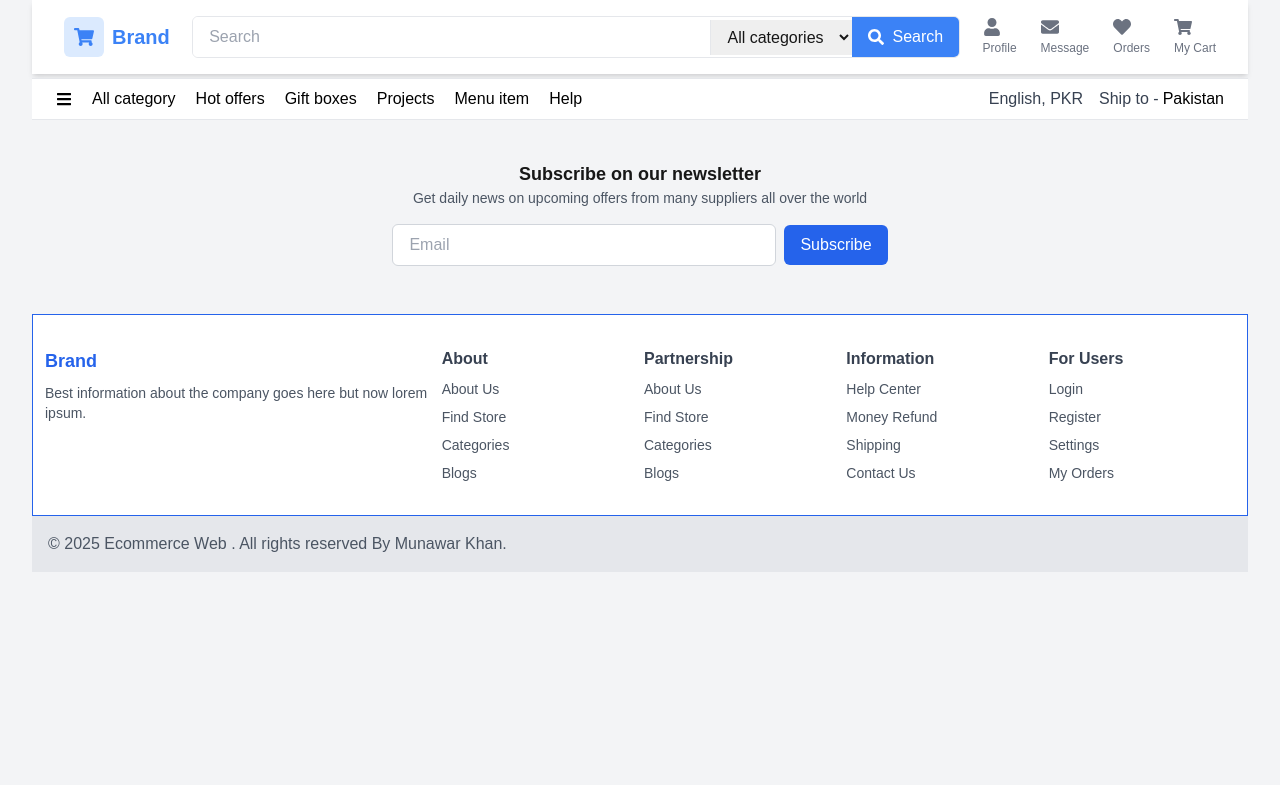
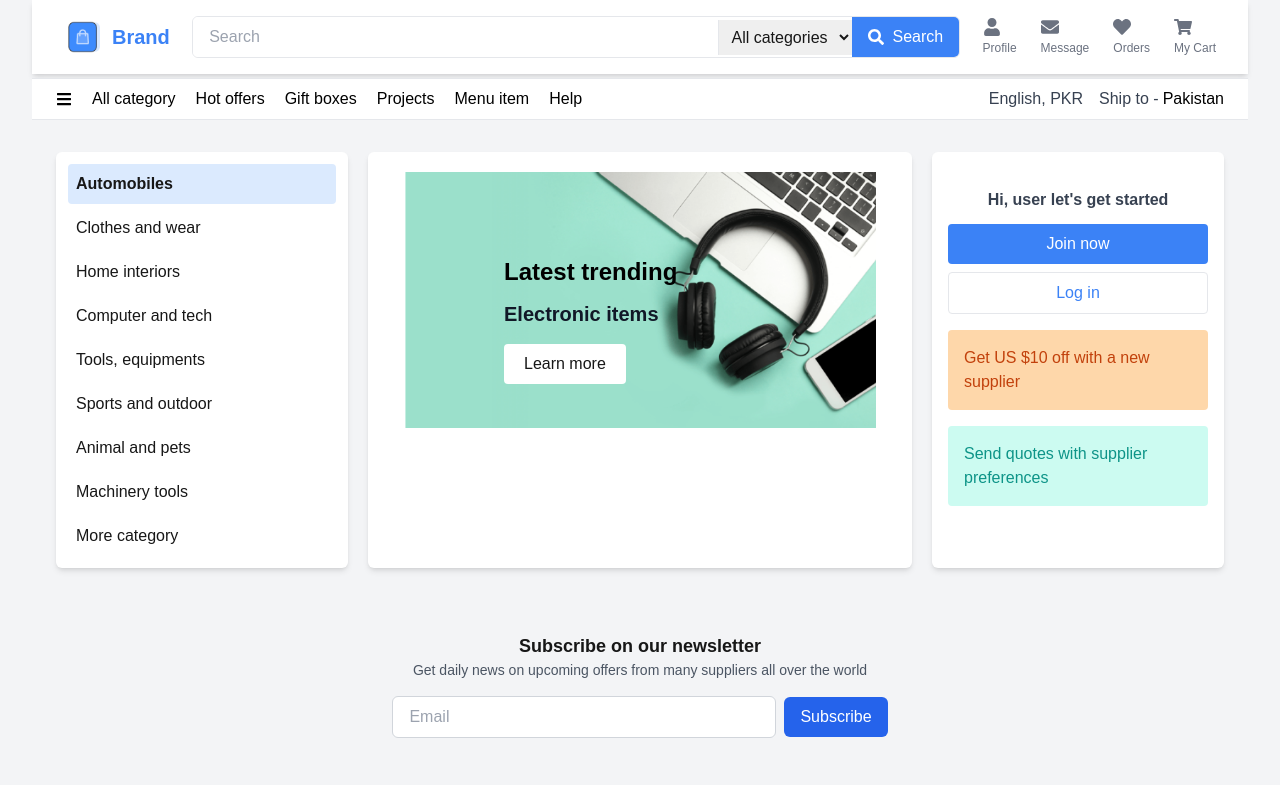
Before and after one commit to MunawarKhan1206/ecommerce-frontend-design, a Next.js app: page / in a window 1280 px wide. Shown: the top 785 px of the page. Built offline with nearby package versions, Linux system fonts and the light colour scheme.

Commit message:
Herosection is Added

```diff
--- a/src/app/page.js
+++ b/src/app/page.js
@@ -1,11 +1,15 @@
 import Header from '@/components/Header';
 import Footer from '@/components/Footer';
+import HeroSection from '@/components/HeroSection';
 
 export default function RootLayout({ children }) {
   return (
+  <>
       <body className="container mx-auto px-4 md:px-8 bg-gray-100 ">
         <Header />
+        <HeroSection />
         <Footer />
       </body>
+    </>
   );
 }
--- a/src/components/Footer.js
+++ b/src/components/Footer.js
@@ -2,7 +2,7 @@
 import React from "react";
 const Footer = () => {
   return (
-    <footer className="bg-gray-100 py-8">
+    <footer className="bg-gray-100 p-10">
       {/* Newsletter Section */}
       <div className="container mx-auto px-4 text-center">
         <h3 className="text-lg font-semibold">Subscribe on our newsletter</h3>
@@ -21,28 +21,15 @@ const Footer = () => {
         </div>
       </div>
       {/* Footer Links Section */}
-      <div className="mt-12  border  bg-white border-blue-600">
+      <div className="mt-12  border  bg-white">
         <div className="container  mx-auto px-3 flex flex-wrap justify-between items-start py-8">
           {/* Brand Section */}
-          <div className="w-full sm:w-1/3 mb-6 sm:mb-0">
+          <div className="w-full sm:w-1/3 mb-5 sm:mb-0">
             <h4 className="text-blue-600 font-bold text-lg">Brand</h4>
             <p className="text-gray-600 text-sm mt-2">
               Best information about the company goes here but now lorem ipsum.
             </p>
-            <div className="flex items-center gap-3 mt-4">
-              <a href="#" className="text-gray-600 hover:text-blue-600">
-                <i className="fab fa-facebook-f  "></i>
-              </a>
-              <a href="#" className="text-gray-600 hover:text-blue-600">
-                <i className="fab fa-twitter"></i>
-              </a>
-              <a href="#" className="text-gray-600 hover:text-blue-600">
-                <i className="fab fa-linkedin-in"></i>
-              </a>
-              <a href="#" className="text-gray-600 hover:text-blue-600">
-                <i className="fab fa-youtube"></i>
-              </a>
-            </div>
+
           </div>
 
           {/* Links Section */}
--- a/src/components/Header.js
+++ b/src/components/Header.js
@@ -3,6 +3,7 @@ import { useState } from "react";
 import Link from "next/link";
 import { useRouter } from "next/navigation";
 import { FaUser, FaEnvelope, FaHeart, FaShoppingCart, FaSearch, FaFlag, FaBars } from "react-icons/fa";
+import Image from "next/image";
 
 const Header = () => {
   const [searchQuery, setSearchQuery] = useState("");
@@ -20,8 +21,8 @@ const Header = () => {
       <div className="flex flex-wrap items-center justify-between px-4 md:px-8 py-4 shadow-md bg-white">
         {/* Logo Section */}
         <div className="flex items-center space-x-2">
-          <div className="w-10 h-10 bg-blue-100 flex justify-center items-center rounded-md">
-            <FaShoppingCart className="text-blue-500 text-xl" />
+          <div className="w-10 h-10 flex justify-center items-center rounded-md">
+            <Image src="/logo.png" alt="Logo" width={32} height={32} className="object-cover " />
           </div>
           <h1 className="text-xl font-bold text-blue-500">Brand</h1>
         </div>
@@ -35,7 +36,7 @@ const Header = () => {
             onChange={(e) => setSearchQuery(e.target.value)}
             className="px-4 py-2 w-full outline-none text-base"
           />
-          <select className="border-l px-3 py-2 outline-none text-base">
+          <select className="border-l px-2 py-2 outline-none text-base">
             <option>All categories</option>
             <option>Electronics</option>
             <option>Fashion</option>
--- /dev/null
+++ b/src/components/HeroSection.js
@@ -0,0 +1,67 @@
+import Image from "next/image";
+import Link from "next/link";
+
+const HeroSection = () => {
+  return (
+    <div className="flex flex-col lg:flex-row bg-gray-100 p-6 space-y-5 lg:space-y-0 lg:space-x-5">
+      <div className="w-full lg:w-1/4 bg-white shadow-md rounded-md p-3">
+        <ul className="space-y-1">
+          <li className="font-semibold hover:font-bold bg-blue-100 rounded px-2 py-2">Automobiles</li>
+          <li className="hover:bg-blue-100 hover:font-bold rounded px-2 py-2">Clothes and wear</li>
+          <li className="hover:bg-blue-100 hover:font-bold rounded px-2 py-2">Home interiors</li>
+          <li className="hover:bg-blue-100 hover:font-bold rounded px-2 py-2">Computer and tech</li>
+          <li className="hover:bg-blue-100 hover:font-bold rounded px-2 py-2">Tools, equipments</li>
+          <li className="hover:bg-blue-100 hover:font-bold rounded px-2 py-2">Sports and outdoor</li>
+          <li className="hover:bg-blue-100 hover:font-bold rounded px-2 py-2">Animal and pets</li>
+          <li className="hover:bg-blue-100 hover:font-bold rounded px-2 py-2">Machinery tools</li>
+          <li className="hover:bg-blue-100 hover:font-bold rounded px-2 py-2">More category</li>
+        </ul>
+      </div>
+      <div className="flex-1 bg-white shadow-md rounded-md relative p-5">
+        <div className="relative w-full h-64 lg:h-[3O0px] ">
+        <Image
+            src="/electronics.png"
+            alt="Electronics"
+            layout="fill"
+            objectFit="contain"
+            className="rounded-md"
+          />
+        </div>
+        <div className="mt-4 text-center lg:text-left">
+        <div className="absolute top-1/4 left-1/4 text-left">
+          <h2 className="text-2xl font-bold text-black mb-3">Latest trending</h2>
+          <h3 className="text-xl font-semibold text-gray-900">Electronic items</h3>
+          <Link href="/signup" passHref >
+          <button className="mt-4 px-5 py-2 bg-white rounded">
+            Learn more
+          </button>
+          </Link>
+        </div>
+        </div>
+      </div>
+      <div className="w-full lg:w-1/4 bg-white shadow-md rounded-md p-4 space-y-4">
+        <div className="text-center mt-5 ">
+          <p className="font-bold text-gray-700">Hi, user let&apos;s get started</p>
+          <Link href="/signup" passHref>
+            <button className="mt-3 px-4 py-2 bg-blue-500 text-white rounded w-full">
+              Join now
+            </button>
+          </Link>
+          <Link href="/login" passHref>
+            <button className="mt-2 px-4 py-2 bg-white text-blue-500 border rounded w-full">
+              Log in
+            </button>
+          </Link>
+        </div>
+        <div className="  bg-orange-200 text-orange-700 p-4 rounded">
+          Get US $10 off with a new supplier
+        </div>
+        <div className="bg-teal-100 text-teal-600 p-4 rounded">
+          Send quotes with supplier preferences
+        </div>
+      </div>
+    </div>
+  );
+};
+
+export default HeroSection;
```
Also changed, not shown: public/electronics.png (added), public/logo.png (renamed from src/Assests/Images/logo-symbol.png).
